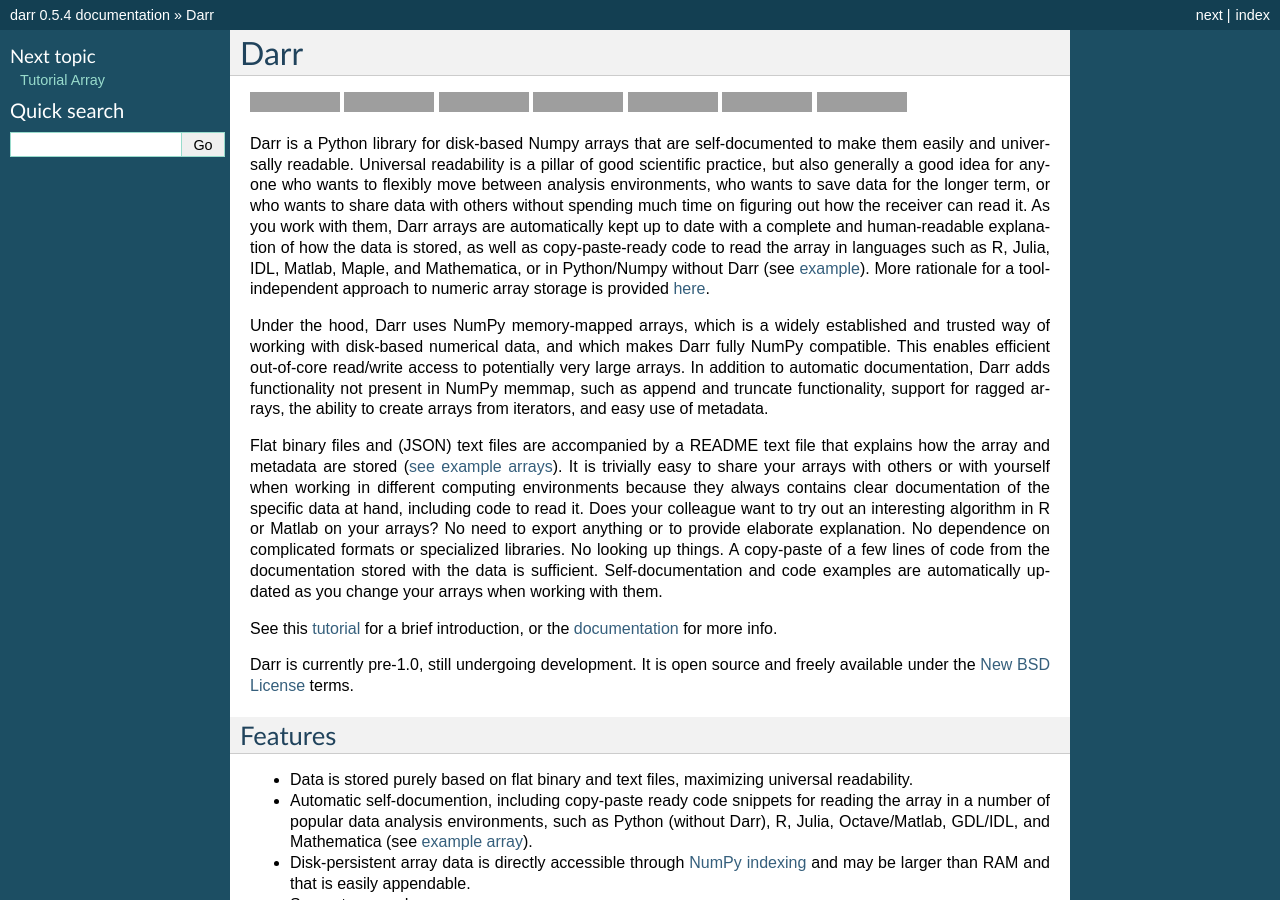
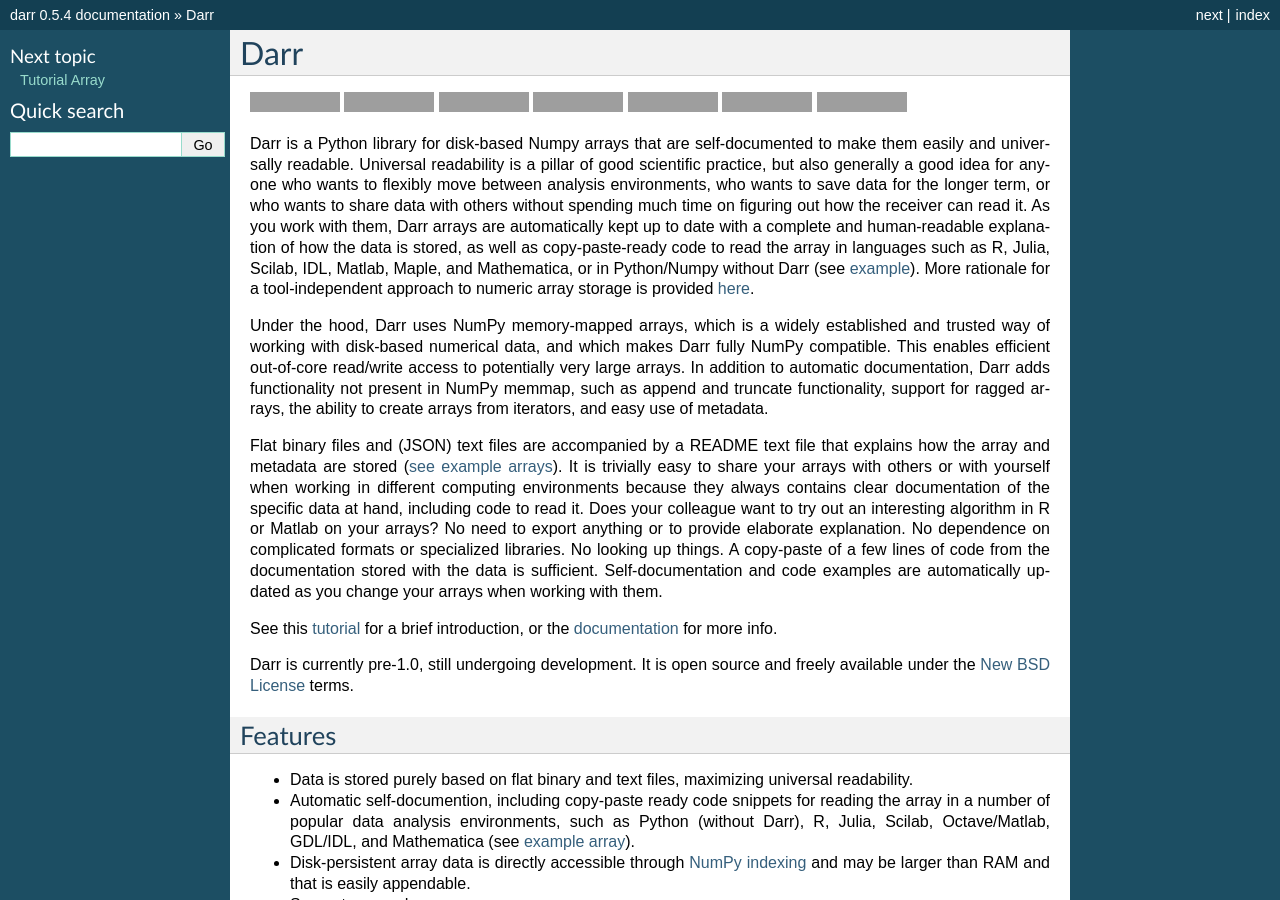
Before and after one commit to gbeckers/Darr, a Sphinx documentation site: the page built from docs/index.rst, in a window 1280 px wide and 900 px high, cut to the strip 0-900 px from the top of the window. Built offline with Sphinx 7.4.7, drawn with Linux system fonts in a browser that asks for light colours; grey boxes are pictures that could not be loaded.

Commit message:
update docs on readcode scilab

```diff
--- a/README.rst
+++ b/README.rst
@@ -53,7 +53,8 @@
    universal readability.
 -  Automatic self-documention, including copy-paste ready code snippets for
    reading the array in a number of popular data analysis environments, such as
-   Python (without Darr), R, Julia, Octave/Matlab, GDL/IDL, and Mathematica
+   Python (without Darr), R, Julia, Scilab, Octave/Matlab, GDL/IDL, and
+   Mathematica
    (see `example array
    <https://github.com/gbeckers/Darr/tree/master/examplearrays/arrays/array_int32_2D.darr>`__).
 -  Disk-persistent array data is directly accessible through `NumPy
--- a/docs/index.rst
+++ b/docs/index.rst
@@ -18,8 +18,8 @@
 with them, Darr arrays are automatically kept up to date with a complete and
 human-readable explanation of how the data is stored, as well as
 copy-paste-ready code to read the array in languages such
-as R, Julia, IDL, Matlab, Maple, and Mathematica, or in Python/Numpy without
-Darr (see `example
+as R, Julia, Scilab, IDL, Matlab, Maple, and Mathematica, or in Python/Numpy
+without Darr (see `example
 <https://github.com/gbeckers/Darr/tree/master/examplearrays/arrays/array_int32_2D.darr>`__).  More rationale for a tool-independent approach
 to numeric array storage is provided
 `here <https://darr.readthedocs.io/en/latest/rationale.html>`__.
@@ -60,8 +60,8 @@
    universal readability.
 -  Automatic self-documention, including copy-paste ready code snippets for
    reading the array in a number of popular data analysis environments, such as
-   Python (without Darr), R, Julia, Octave/Matlab, GDL/IDL, and Mathematica
-   (see `example array
+   Python (without Darr), R, Julia, Scilab, Octave/Matlab, GDL/IDL, and
+   Mathematica (see `example array
    <https://github.com/gbeckers/Darr/tree/master/examplearrays/arrays/array_int32_2D.darr>`__).
 -  Disk-persistent array data is directly accessible through `NumPy
    indexing <https://numpy.org/doc/stable/reference/arrays.indexing.html>`__
```
Also changed, not shown: docs/readcode.rst (+41 -38 lines), setup.py (+4 -4 lines).
